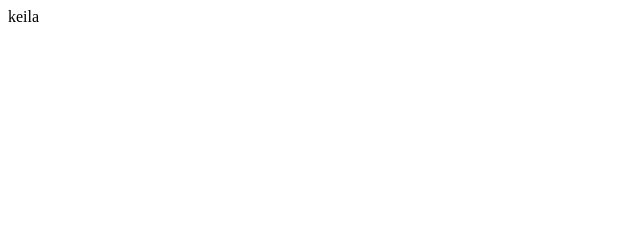
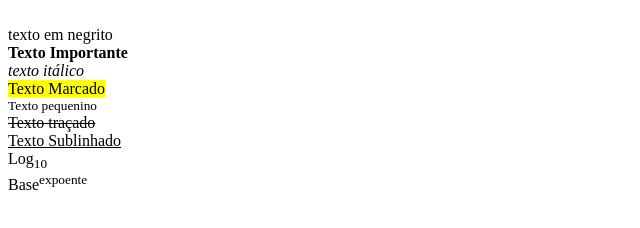
Before and after one commit to silvakeila/projet01, a plain HTML site: page index.html in a window 1280 px wide. Shown: the whole page, without its empty margins (0-640 px from the left). Drawn offline with Linux system fonts and the light colour scheme.

Commit message:
mary on a cross

```diff
--- a/index.html
+++ b/index.html
@@ -1 +1,21 @@
-<html>keila</html>
+<html>
+    <html>
+<!--Formatação de texto-->
+<br> texto em negrito</b>
+<br>
+<strong>Texto Importante</strong>
+<br>
+<i>texto itálico</i>
+<br>
+<mark>Texto Marcado</mark>
+<br>
+<small>Texto pequenino</small>
+<br>
+<del>Texto traçado</del>
+<br>
+<u>Texto Sublinhado</u>
+<br>
+Log<sub>10</sub>
+<br>
+Base<sup>expoente</sup>
+</html>
```
